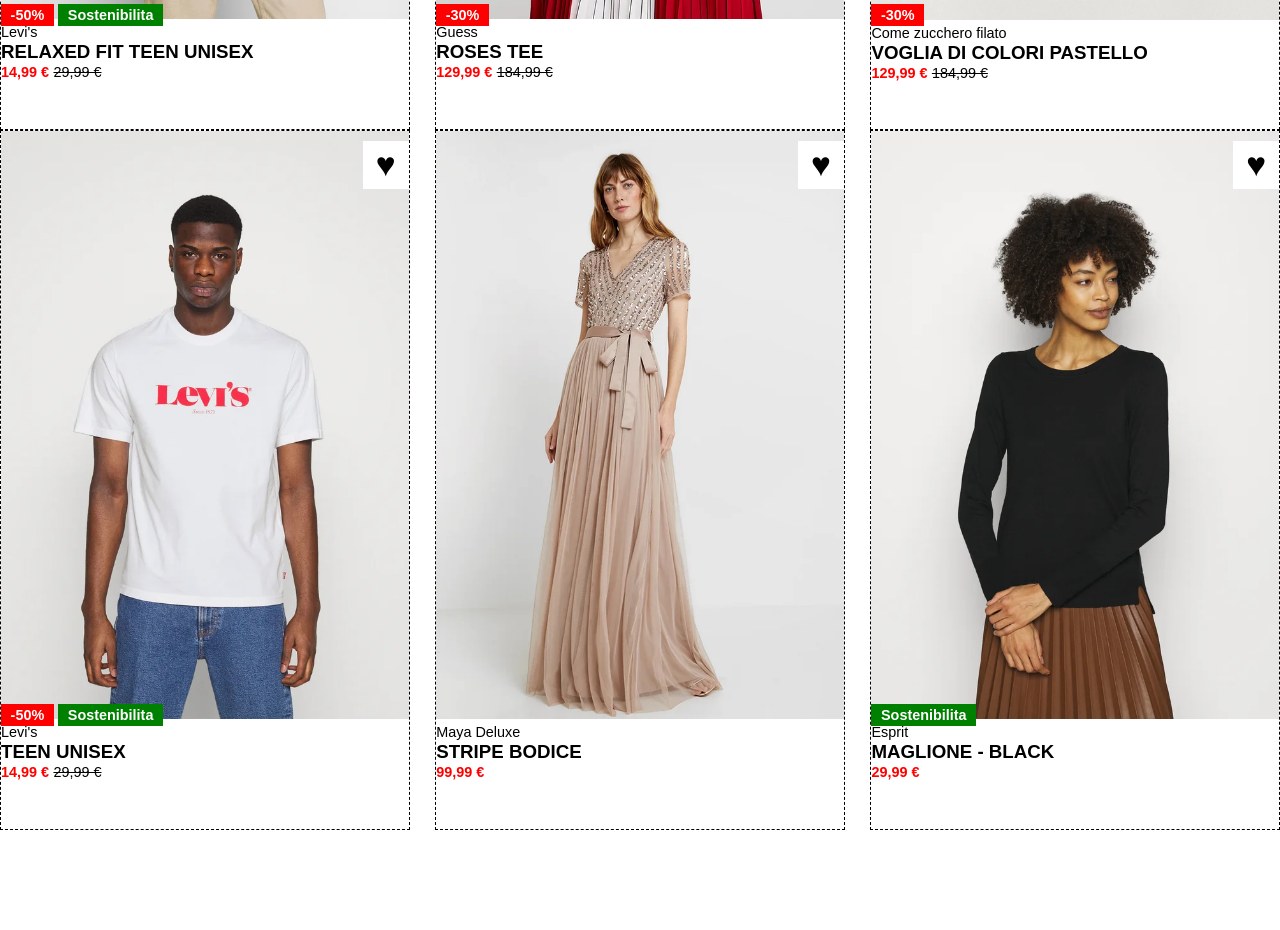
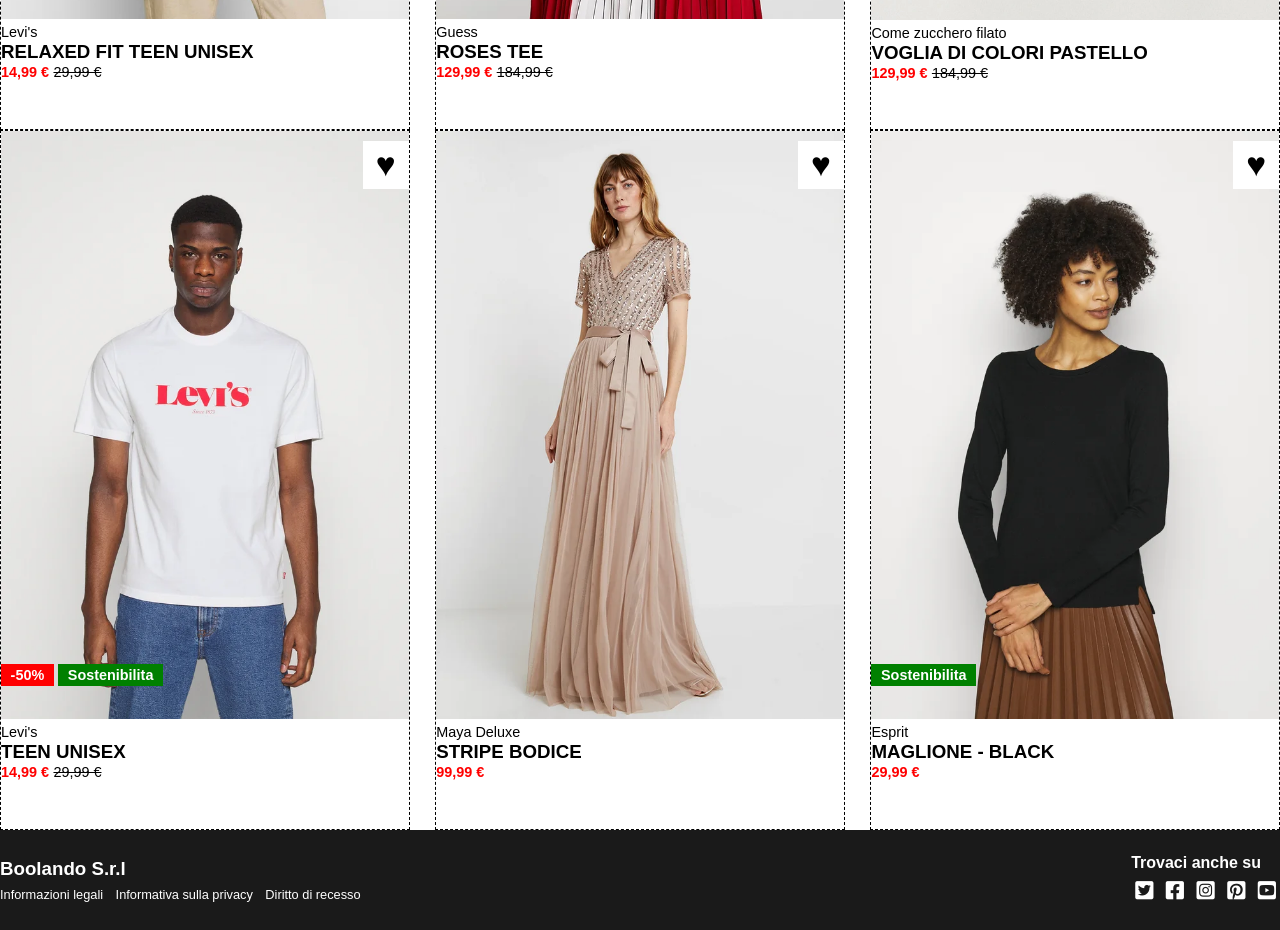
Before and after one commit to VincenzoMarcello/html-css-boolando, a plain HTML site: page index.html in a window 1280 px wide. Shown: the part 700-1630 px from the top of the page. Before the commit the page ends 1530 px from the top, so only its background shows below. Drawn offline with Linux system fonts and the light colour scheme.

Commit message:
feat: add footer

```diff
--- a/css/style.css
+++ b/css/style.css
@@ -60,7 +60,7 @@
 .sale-position {
   position: absolute;
   left: 0;
-  bottom: 105px;
+  bottom: 145px;
 }
 
 /* HEADER */
@@ -106,6 +106,7 @@
 
 .card {
   width: 32%;
+  padding-bottom: 2.5rem;
   min-height: 700px;
   position: relative;
   border: 1px dashed black;
@@ -154,3 +155,39 @@
 a:hover {
   text-decoration: underline;
 }
+
+/* FOOTER */
+
+.bg-black {
+  background-color: #1a1a1a;
+  min-height: 100px;
+}
+
+.bg-deb-f {
+  min-height: 100px;
+}
+
+footer div > a {
+  color: white;
+  text-decoration: none;
+  font-size: 0.8rem;
+  margin: 0 0.5rem 0 0;
+}
+
+footer h3 {
+  color: white;
+  padding-bottom: 5px;
+}
+
+footer i {
+  color: white;
+  font-size: 1.3rem;
+  padding: 4px;
+}
+
+.text-icon {
+  color: white;
+  font-size: 1rem;
+  font-weight: bold;
+  padding-bottom: 5px;
+}
--- a/index.html
+++ b/index.html
@@ -150,5 +150,25 @@
         <div class="heart">&hearts;</div>
       </div>
     </main>
+
+    <!-- footer -->
+    <footer class="bg-black">
+      <div class="bg-deb-f container flex justify-between align-center">
+        <div>
+          <h3>Boolando S.r.l</h3>
+          <a href="#">Informazioni legali</a>
+          <a href="#">Informativa sulla privacy</a>
+          <a href="#">Diritto di recesso</a>
+        </div>
+        <div>
+          <div class="text-icon">Trovaci anche su</div>
+          <i class="fa-brands fa-square-twitter"></i>
+          <i class="fa-brands fa-square-facebook"></i>
+          <i class="fa-brands fa-square-instagram"></i>
+          <i class="fa-brands fa-square-pinterest"></i>
+          <i class="fa-brands fa-square-youtube"></i>
+        </div>
+      </div>
+    </footer>
   </body>
 </html>
```
